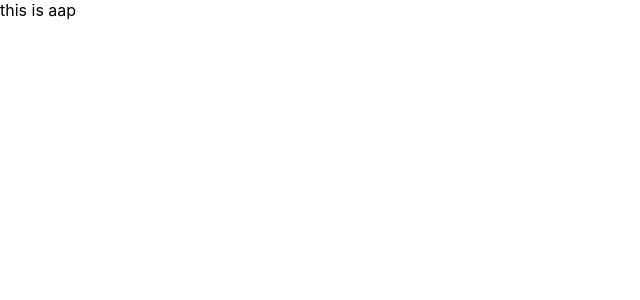
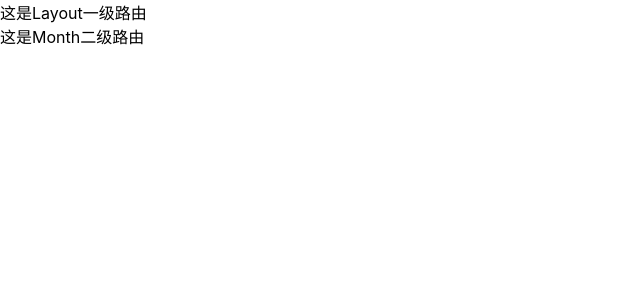
Before and after one commit to cream-cmyk/mirror-Bill, a React (Create React App) app: page / in a window 1280 px wide. Shown: the top 300 px of the page, without its empty margins (0-640 px from the left). Built offline with nearby package versions, Linux system fonts and the light colour scheme.

Commit message:
整体路由设置

```diff
--- /dev/null
+++ b/src/Pages/Layout/index.js
@@ -0,0 +1,11 @@
+import { Outlet } from "react-router-dom"
+
+const Layout = () => {
+  return (
+    <div>这是Layout一级路由
+      {/* 配置二级路由出口 */}
+      <Outlet />
+    </div>
+  )
+}
+export default Layout
--- /dev/null
+++ b/src/Pages/Month/index.js
@@ -0,0 +1,6 @@
+const Month = () => {
+  return (
+    <div>这是Month二级路由</div>
+  )
+}
+export default Month
--- /dev/null
+++ b/src/Pages/New/index.js
@@ -0,0 +1,6 @@
+const New = () => {
+  return (
+    <div>这是New一级路由</div>
+  )
+}
+export default New
--- /dev/null
+++ b/src/Pages/Year/index.js
@@ -0,0 +1,6 @@
+const Year = () => {
+  return (
+    <div>这是Year二级路由</div>
+  )
+}
+export default Year
--- /dev/null
+++ b/src/Router/index.js
@@ -0,0 +1,32 @@
+//创建路由实例，绑定path.element
+
+import Layout from "@/Pages/Layout";
+import Month from "@/Pages/Month";
+import New from "@/Pages/New";
+import Year from "@/Pages/Year";
+import { createBrowserRouter } from "react-router-dom";
+
+const router=createBrowserRouter([
+  //一级路由
+  {
+    path: '/',
+    element: <Layout />,
+    //二级路由
+    children: [
+      {
+        //path: 'month',
+        index: true,//设置默认二级路由，一级路由访问时二级路由自动得到渲染
+        element:<Month/>
+      },
+      {
+        path: 'year',
+        element:<Year/>
+      }
+    ]
+  },
+  {
+    path: 'new',
+    element:<New/>
+  }
+])
+export default router
--- a/src/index.js
+++ b/src/index.js
@@ -1,21 +1,15 @@
 import React from 'react';
 import ReactDOM from 'react-dom/client';
 import './index.css';
-import App from './App';
-
-import sum from '@/test';//=import sum from './test'
-
-
-const all=sum(1, 3)
-console.log(all);
+//import sum from '@/test';//=import sum from './test'
+import router from './Router';
+import { RouterProvider } from 'react-router-dom';
 
 const root = ReactDOM.createRoot(document.getElementById('root'));
 root.render(
-
-    <App />
-
-
-
+  <div>
+    <RouterProvider router={router} />
+  </div>
 );
 
 // If you want to start measuring performance in your app, pass a function
--- a/src/test.js
+++ /dev/null
@@ -1,4 +0,0 @@
-const sum = (a, b) => {
-  return (a+b)
-}
-export default sum
```
